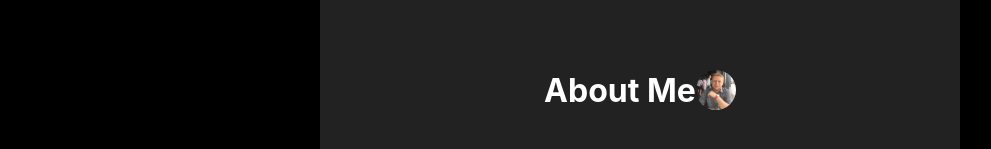
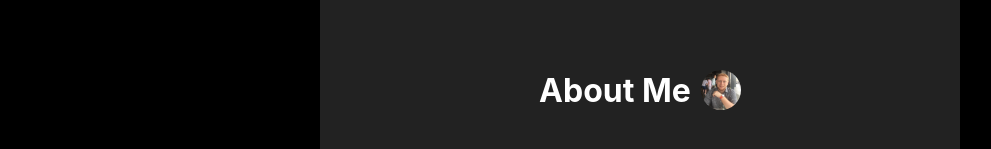
Before and after one commit to Josh1794/personalSite12-22, a Next.js app: page / in a window 1280 px wide. Shown: the part 444-593 px from the top of the page, without its empty margins (0-991 px from the left). Built offline with nearby package versions, Linux system fonts and the light colour scheme.

Commit message:
Update aboutBox.js

```diff
--- a/src/components/aboutBox.js
+++ b/src/components/aboutBox.js
@@ -11,7 +11,7 @@ export default function AboutBox() {
           src={profilePic}
           height={40}
           width={40}
-          style={{ borderRadius: 25 }}
+          style={{ borderRadius: 25, marginLeft: 10 }}
           loading={'lazy'}
         />
       </h1>
```
